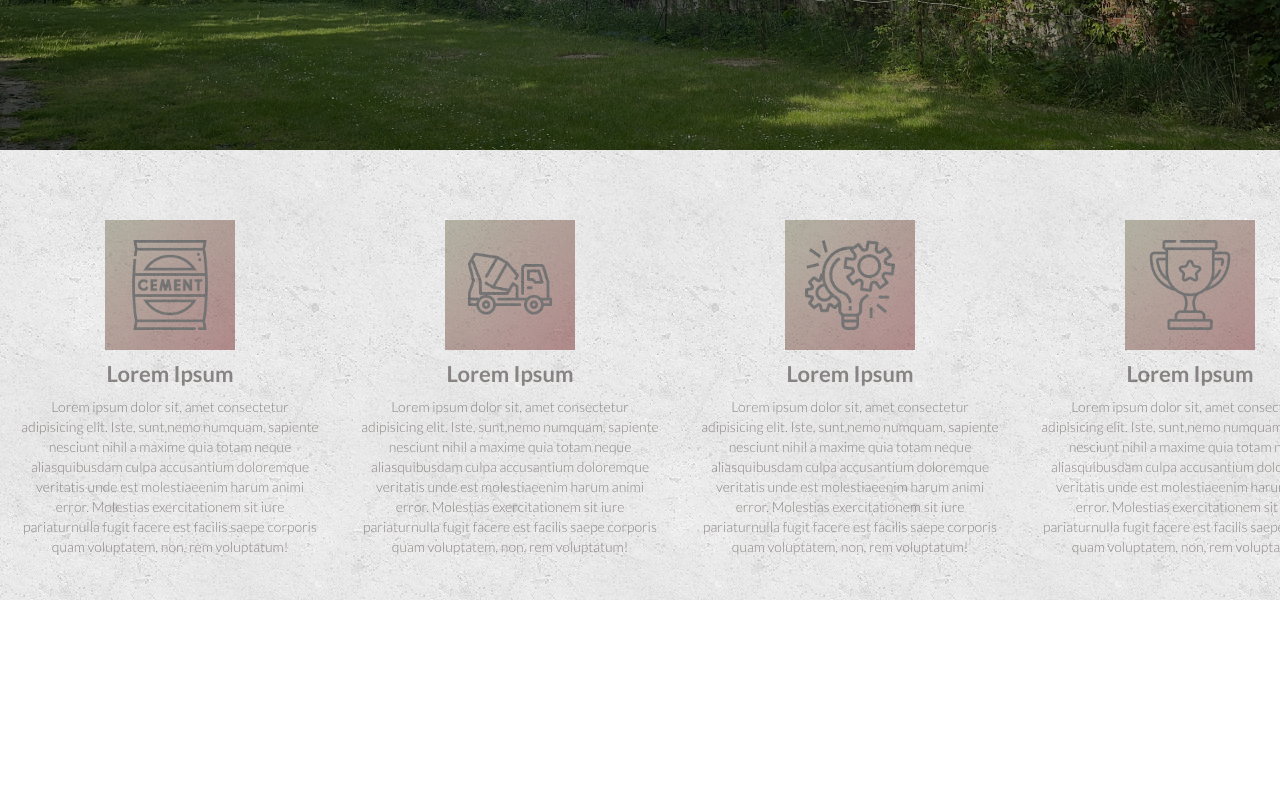
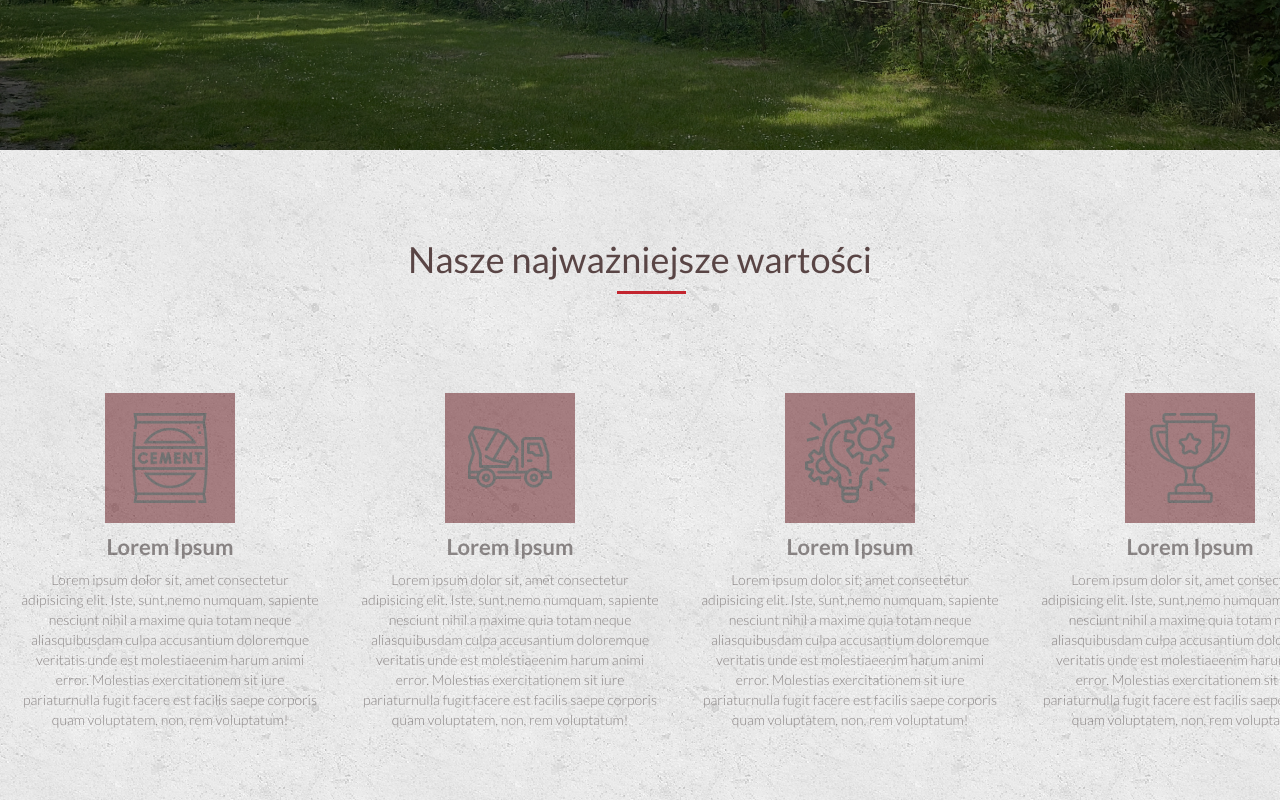
Before and after one commit to AdamAngg/beton-mochy, a Next.js app: page / in a window 1280 px wide. Shown: the part 550-1350 px from the top of the page. Before the commit the page ends 1150 px from the top, so only its background shows below. Built offline with nearby package versions, Linux system fonts and the light colour scheme.

Commit message:
style:perks title

```diff
--- a/src/components/UI/header/header.jsx
+++ b/src/components/UI/header/header.jsx
@@ -1,7 +1,7 @@
 import styles from "./header.module.css";
 import { Slider } from "./slider/slider";
 import { images } from "./header.data";
-import { Navbar } from "./navbar/navbar";
+import { Navbar } from "../navbar/navbar";
 import { logo } from "./header.data";
 import { navbarBtn } from "./header.data";
 
--- a/src/components/UI/header/navbar/navbar.module.css
+++ b/src/components/UI/navbar/navbar.module.css
@@ -8,6 +8,24 @@
   transition: all 0.3s;
   z-index: 4;
 }
+/* .navbar::after {
+  content: "";
+  position: absolute;
+  background: #ffffff;
+  width: 130%;
+  height: 400%;
+  transition: all 0.3s;
+  bottom: -70%;
+  right: -15%;
+  z-index: -1;
+  border-radius: 50%;
+  background-image: url("../../../../public/assets/img/perks/concrete.png");
+}
+.navbar:hover::after,
+.navbar {
+  transform: translateY(10px);
+  box-shadow: 2px 2px 4px rgba(0, 0, 0, 0.4);
+} */
 .logo {
   cursor: pointer;
 }
@@ -27,7 +45,7 @@
 .btn {
   font: inherit;
   background: none;
-  color: #ffffff;
+  color: #fff;
   font-size: var(--fontSize-medium);
   font-weight: 600;
   border: none;
@@ -43,7 +61,6 @@
   width: 0;
   height: 2px;
   transition: all 0.3s;
-  box-shadow: var(--boxshadow-primary);
 }
 .btn_wrapper::after {
   top: 0;
--- a/src/components/content/home/home.module.css
+++ b/src/components/content/home/home.module.css
@@ -9,10 +9,15 @@
   overflow: hidden;
 }
 .perks {
-  height: 45rem;
+  height: 65rem;
   overflow: hidden;
   background-image: url("../../../../public/assets/img/perks/concrete.png");
   background-repeat: repeat;
   background-position: right top;
   background-color: rgba(255, 255, 255, 0.174);
+  display: flex;
+  justify-content: flex-end;
+  flex-direction: column;
+  padding-bottom: 4rem;
+  gap: 4.2rem;
 }
--- a/src/components/content/home/perks/perks.data.js
+++ b/src/components/content/home/perks/perks.data.js
@@ -2,7 +2,7 @@ import cement from "../../../../../public/assets/img/perks/cement.png";
 import concretemix from "../../../../../public/assets/img/perks/concrete-mixer.png";
 import project from "../../../../../public/assets/img/perks/project-management.png";
 import trophy from "../../../../../public/assets/img/perks/trophy.png";
-
+export const title = "Nasze najważniejsze wartości";
 export const perksArray = [
   {
     icon: cement,
--- a/src/components/content/home/perks/perks.jsx
+++ b/src/components/content/home/perks/perks.jsx
@@ -2,6 +2,7 @@ import styles from "./perks.module.css";
 import { perksArray } from "./perks.data";
 import Image from "next/image";
 import { UseSlowLoad } from "@/hooks/useSlowLoad.hook";
+import { title } from "./perks.data";
 
 export const Perks = () => {
   const { imageLoaded, handleImageLoad } = UseSlowLoad();
@@ -22,5 +23,12 @@ export const Perks = () => {
       </div>
     </>
   ));
-  return <div className={styles.container}>{perks}</div>;
+  return (
+    <>
+      <div className={styles.main_title_wrapper}>
+        <h1 className={styles.main_title}>{title}</h1>
+      </div>
+      <div className={styles.container}>{perks}</div>
+    </>
+  );
 };
--- a/src/components/content/home/perks/perks.module.css
+++ b/src/components/content/home/perks/perks.module.css
@@ -1,10 +1,29 @@
 .container {
   margin-top: 5rem;
-  margin-bottom: 3rem;
+  margin-bottom: 1rem;
   display: flex;
   flex-direction: row;
   justify-content: space-evenly;
   min-width: var(--website-width);
+}
+.main_title_wrapper {
+  display: flex;
+  justify-content: center;
+}
+.main_title {
+  font: inherit;
+  font-size: var(--fontSize-extraLarge);
+  position: relative;
+}
+.main_title::after {
+  position: absolute;
+  content: "";
+  left: 45%;
+  bottom: -30%;
+  background-color: var(--color-complementary);
+  width: 15%;
+  height: 3px;
+  transition: all 0.3s;
 }
 .icons {
   opacity: 0;
@@ -15,7 +34,7 @@
   -ms-user-select: none;
   user-select: none;
   padding: var(--padding-base);
-  background-image: var(--btn-primary);
+  background: var(--btn-primary);
   transition: all 0.3s;
 }
 .loaded {
--- a/src/styles/variables.css
+++ b/src/styles/variables.css
@@ -5,7 +5,7 @@
   /* Project color palette */
   --color-primary: #fff;
   --color-secondary: #fff7c5;
-  --color-complementary: #ed5959;
+  --color-complementary: #c3252f;
 
   /* Bg color */
   --bg-primary: #fff;
@@ -13,7 +13,7 @@
 
 
   /* Buttons colors */
-  --btn-primary: linear-gradient(to right bottom, var(--color-secondary), var(--color-complementary));
+  --btn-primary: var(--color-complementary);
   --btn-secondary: #252525;
 
   /* font colors */
@@ -35,4 +35,5 @@
  --fontSize-minimal:1.4rem;
  --fontSize-medium:1.8rem;
  --fontSize-large:2.2rem;
+ --fontSize-extraLarge:3.6rem;
 }
```
Also changed, not shown: src/components/UI/navbar/navbar.jsx (renamed from src/components/UI/header/navbar/navbar.jsx).
